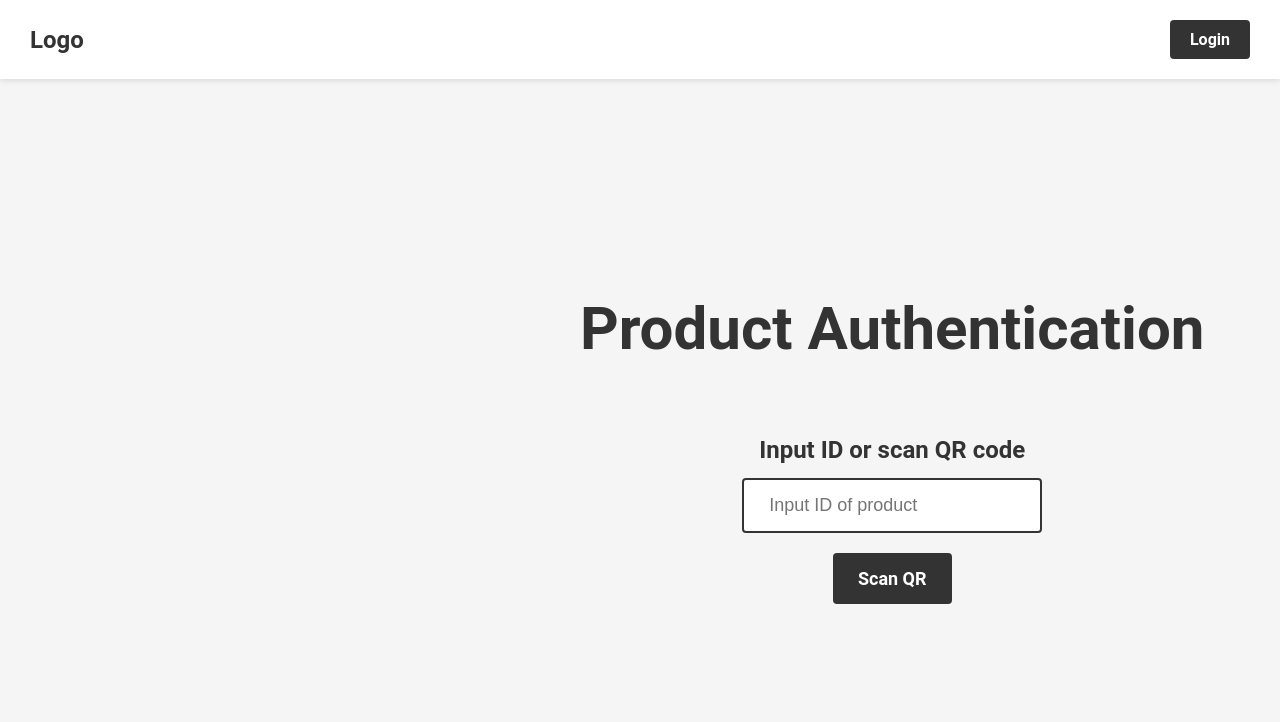
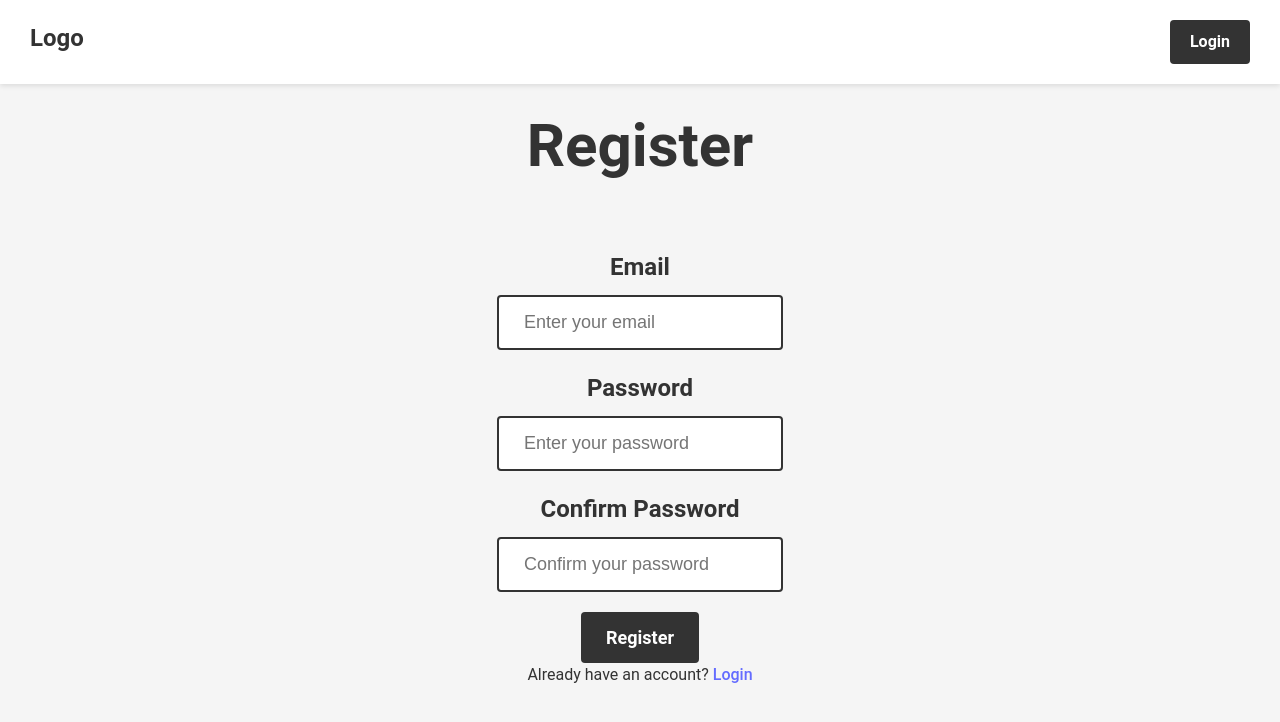
Before and after one commit to Alin-EJF/Product-Authentication-DApp, a React (Vite) app in the folder client/: page /register in a window 1280 px wide. Shown: the top 722 px of the page. Built offline with nearby package versions, Linux system fonts and the light colour scheme.

Commit message:
Register and Login page, done

```diff
--- a/client/src/App.css
+++ b/client/src/App.css
@@ -14,18 +14,19 @@
     background-color: #f5f5f5;
   }
 
-  /* App container */
+
   .app {
-    display: grid;
-    place-items: center;
+    display: flex;
+    justify-content: center;
+    align-items: center;
+    flex-direction: column;
     min-height: 100vh;
-    padding-top: 100px;
+    padding: 0;
+    box-sizing: border-box;
   }
 
-  /* Header styles */
   .header {
     display: flex;
-    align-items: center;
     justify-content: space-between;
     position: fixed;
     top: 0;
@@ -54,14 +55,15 @@
     border-radius: 4px;
   }
 
-  /* Content container */
+
   .content-container {
     display: flex;
+    justify-content: center;
+    align-items: center;
     flex-direction: column;
-    align-items: center;
-    justify-content: center;
-    max-width: 800px;
-    margin-left: 580px;
+    width: 100vw;
+    padding: 0 20px;
+    box-sizing: border-box;
   }
 
   .main-header {
--- a/client/src/App.tsx
+++ b/client/src/App.tsx
@@ -1,20 +1,14 @@
-import React from 'react';
-import './App.css';
+import "./App.css";
+import { Route, Routes } from "react-router-dom";
+import { IndexPage, LoginPage, RegisterPage } from "./components";
 
 function App() {
   return (
-    <div className="app">
-      <header className="header">
-        <div className="logo">Logo</div>
-        <button className="login-button">Login</button>
-      </header>
-      <div className="content-container">
-        <h1 className="main-header">Product Authentication</h1>
-        <h2 className="sub-header">Input ID or scan QR code</h2>
-        <input type="text" className="input-field" placeholder="Input ID of product" />
-        <button className="scan-button">Scan QR</button>
-      </div>
-    </div>
+    <Routes>
+      <Route index element={<IndexPage />} />
+      <Route path="/login" element={<LoginPage />} />
+      <Route path="/register" element={<RegisterPage />} />
+    </Routes>
   );
 }
 
--- /dev/null
+++ b/client/src/components/IndexPage.tsx
@@ -0,0 +1,24 @@
+import { Link } from "react-router-dom";
+
+export default function IndexPage() {
+  return (
+    <div className="app">
+      <header className="header">
+        <div className="logo">Logo</div>
+        <Link to={"/login"} className="login-button">
+          Login
+        </Link>
+      </header>
+      <div className="content-container">
+        <h1 className="main-header">Product Authentication</h1>
+        <h2 className="sub-header">Input ID or scan QR code</h2>
+        <input
+          type="text"
+          className="input-field"
+          placeholder="Input ID of product"
+        />
+        <button className="scan-button">Scan QR</button>
+      </div>
+    </div>
+  );
+}
--- /dev/null
+++ b/client/src/components/LoginPage/LoginPage.module.css
@@ -0,0 +1,12 @@
+.form_container {
+    display: flex;
+    flex-direction: column;
+    align-items: center;
+  }
+
+  .form-container label,
+  .form-container input {
+    width: 100%;
+    max-width: 300px;
+    margin-bottom: 10px;
+  }
--- /dev/null
+++ b/client/src/components/LoginPage/LoginPage.tsx
@@ -0,0 +1,63 @@
+import React, { useState } from "react";
+import { Link } from "react-router-dom";
+import styles from "./LoginPage.module.css";
+
+export default function LoginPage() {
+  const [email, setEmail] = useState("");
+  const [password, setPassword] = useState("");
+
+  const handleSubmit = (e: React.FormEvent) => {
+    e.preventDefault();
+    // Perform authentication logic here
+    console.log("Email:", email, "Password:", password);
+  };
+
+  return (
+    <div className="app">
+      <header className="header">
+        <Link to="/" className="logo">
+          Logo
+        </Link>
+        <button className="login-button">Login</button>
+      </header>
+      <div className="content-container">
+        <h1 className="main-header">Login or Register</h1>
+        <form onSubmit={handleSubmit} className={styles.form_container}>
+          <label htmlFor="email" className="sub-header">
+            Email
+          </label>
+          <input
+            type="email"
+            id="email"
+            className="input-field"
+            placeholder="Enter your email"
+            value={email}
+            onChange={(e) => setEmail(e.target.value)}
+            required
+          />
+          <label htmlFor="password" className="sub-header">
+            Password
+          </label>
+          <input
+            type="password"
+            id="password"
+            className="input-field"
+            placeholder="Enter your password"
+            value={password}
+            onChange={(e) => setPassword(e.target.value)}
+            required
+          />
+          <button className="scan-button" type="submit">
+            Login
+          </button>
+        </form>
+        <p>
+          Don't have an account?{" "}
+          <Link to="/register" className="register-link">
+            Register
+          </Link>
+        </p>
+      </div>
+    </div>
+  );
+}
--- /dev/null
+++ b/client/src/components/RegisterPage/RegisterPage.module.css
@@ -0,0 +1,12 @@
+.form_container {
+    display: flex;
+    flex-direction: column;
+    align-items: center;
+  }
+
+  .form-container label,
+  .form-container input {
+    width: 100%;
+    max-width: 300px;
+    margin-bottom: 10px;
+  }
--- /dev/null
+++ b/client/src/components/RegisterPage/RegisterPage.tsx
@@ -0,0 +1,82 @@
+import React, { useState } from "react";
+import { Link } from "react-router-dom";
+import styles from "./RegisterPage.module.css";
+
+export default function RegisterPage() {
+  const [email, setEmail] = useState("");
+  const [password, setPassword] = useState("");
+  const [confirmPassword, setConfirmPassword] = useState("");
+
+  const handleSubmit = (e: React.FormEvent) => {
+    e.preventDefault();
+    if (password !== confirmPassword) {
+      alert("Passwords do not match!");
+      return;
+    }
+    // Perform registration logic here
+    console.log("Email:", email, "Password:", password);
+  };
+
+  return (
+    <div className="app">
+      <header className="header">
+        <Link to="/" className="logo">
+          Logo
+        </Link>
+        <Link to="/login" className="login-button">
+          Login
+        </Link>
+      </header>
+      <div className="content-container">
+        <h1 className="main-header">Register</h1>
+        <form onSubmit={handleSubmit} className={styles.form_container}>
+          <label htmlFor="email" className="sub-header">
+            Email
+          </label>
+          <input
+            type="email"
+            id="email"
+            className="input-field"
+            placeholder="Enter your email"
+            value={email}
+            onChange={(e) => setEmail(e.target.value)}
+            required
+          />
+          <label htmlFor="password" className="sub-header">
+            Password
+          </label>
+          <input
+            type="password"
+            id="password"
+            className="input-field"
+            placeholder="Enter your password"
+            value={password}
+            onChange={(e) => setPassword(e.target.value)}
+            required
+          />
+          <label htmlFor="confirmPassword" className="sub-header">
+            Confirm Password
+          </label>
+          <input
+            type="password"
+            id="confirmPassword"
+            className="input-field"
+            placeholder="Confirm your password"
+            value={confirmPassword}
+            onChange={(e) => setConfirmPassword(e.target.value)}
+            required
+          />
+          <button className="scan-button" type="submit">
+            Register
+          </button>
+        </form>
+        <p>
+          Already have an account?{" "}
+          <Link to="/login" className="login-link">
+            Login
+          </Link>
+        </p>
+      </div>
+    </div>
+  );
+}
--- /dev/null
+++ b/client/src/components/index.tsx
@@ -0,0 +1,3 @@
+export { default as IndexPage } from "./IndexPage";
+export { default as LoginPage } from "./LoginPage/LoginPage";
+export { default as RegisterPage } from "./RegisterPage/RegisterPage";
--- a/client/src/main.tsx
+++ b/client/src/main.tsx
@@ -2,9 +2,12 @@ import React from 'react'
 import ReactDOM from 'react-dom/client'
 import App from './App'
 import './index.css'
+import { BrowserRouter } from 'react-router-dom'
 
 ReactDOM.createRoot(document.getElementById('root') as HTMLElement).render(
   <React.StrictMode>
+    <BrowserRouter>
     <App />
+    </BrowserRouter>
   </React.StrictMode>,
 )
```
Also changed, not shown: client/package.json (+6 -1 lines), 2 other files (tests, documents, lock files or other folders).
